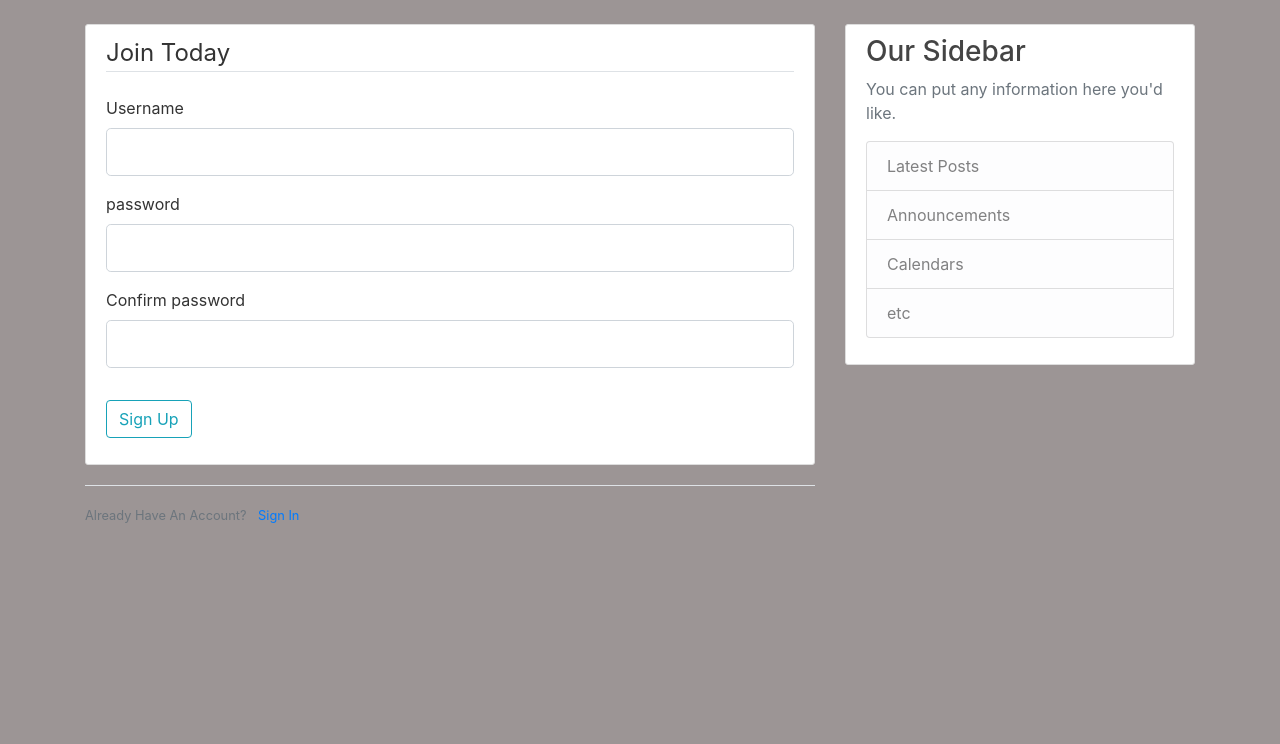
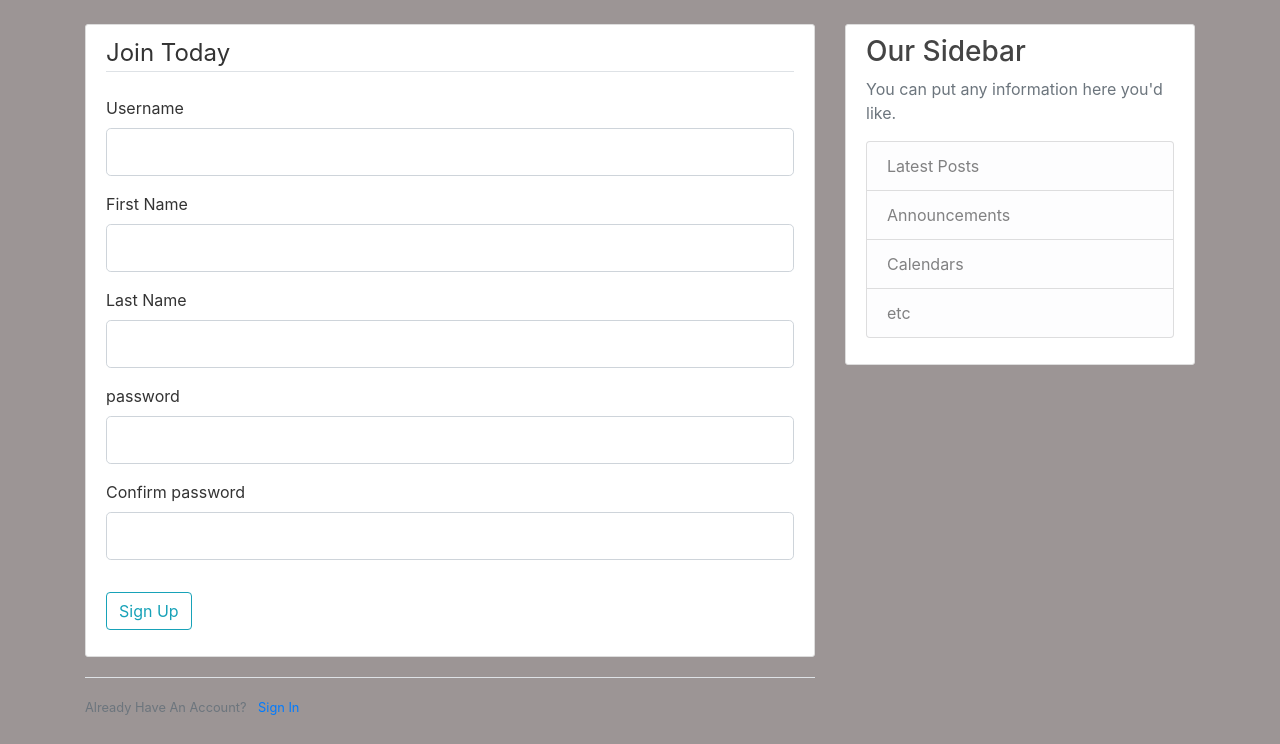
Before and after one commit to lproton98/CS425FinalProject, a Flask app: page /register in a window 1280 px wide. Shown: the part 56-800 px from the top of the page. Run offline with Flask 2, Linux system fonts and the light colour scheme; some libraries are stand-ins or nearby versions.

Commit message:
Added user validation, a edit account page which will be used to add credit cards

```diff
--- a/webstore/__init__.py
+++ b/webstore/__init__.py
@@ -1,6 +1,7 @@
 from flask import Flask
 from flask_sqlalchemy import SQLAlchemy
 from sqlalchemy import create_engine
+from flask_login import LoginManager
 
 app = Flask(__name__)
 app.config['SQLALCHEMY_DATABASE_URI'] = 'postgresql://postgres:harvest091@localhost/OnlineGroceryStore'
@@ -8,5 +9,7 @@ app.config['SECRET_KEY'] = '5791628bb0b13ce0c676dfde280ba245'
 
 db = SQLAlchemy(app)
 
+login_manager = LoginManager(app)
+
 
 from webstore import routes
--- a/webstore/forms.py
+++ b/webstore/forms.py
@@ -1,16 +1,27 @@
 from flask_wtf  import FlaskForm
 from wtforms import StringField, PasswordField, SubmitField
-from wtforms.validators import DataRequired, Length, EqualTo
+from wtforms.validators import DataRequired, Length, EqualTo, ValidationError
+from webstore.models import Customer
 
 
 
 class RegistrationForm(FlaskForm):
     username = StringField('Username',
                             validators=[DataRequired(), Length(min=2, max=20)])
+    first_name = StringField('First Name',
+                            validators=[DataRequired(),Length(min=2,max=20)])
+    last_name = StringField('Last Name',
+                            validators=[DataRequired(),Length(min=2,max=20)])
     password = PasswordField('password', validators=[DataRequired()])
     confirm_password = PasswordField('Confirm password',
                                     validators=[DataRequired(), EqualTo('password')])
     submit = SubmitField('Sign Up')
+
+    def validate_username(self, username):
+        user = Customer.query.filter_by(c_username=username.data).first()
+        if user:
+            raise ValidationError('That Username already exists')
+
 
 
 class CustomerLoginForm(FlaskForm):
--- a/webstore/routes.py
+++ b/webstore/routes.py
@@ -1,7 +1,8 @@
 from flask import render_template, url_for, flash, redirect
-from webstore import app
+from webstore import app, db
 from webstore.forms import RegistrationForm, CustomerLoginForm
 from webstore.models import Customer
+from flask_login import login_user, current_user, logout_user
 
 
 @app.route('/')
@@ -15,17 +16,40 @@ def shop():
 
 @app.route('/login', methods=['GET', 'POST'])
 def customer_login(): #Customer Login page
+    if current_user.is_authenticated:
+        return redirect(url_for('home'))
     form = CustomerLoginForm()
     if form.validate_on_submit(): #checking validation of data
-        flash(f'Account Created for {form.username.data}!', 'success')
+        user = Customer.query.filter_by(c_username=form.username.data).first()
+        if user and (user.password == form.password.data):
+            login_user(user)
+            return redirect(url_for('home'))
+        else:
+            flash(f'Login Unsuccesful, No account exists!', 'danger')
         return redirect(url_for('home'))
 
     return render_template('customerlogin.html', title='Customer Login',form=form)
 
 @app.route('/register', methods=['GET', 'POST'])
 def register():
+    if current_user.is_authenticated:
+        return redirect(url_for('home'))
     form = RegistrationForm()
     if form.validate_on_submit(): #checking validation of data
-        flash(f'Account Created for {form.username.data}!', 'success')
-        return redirect(url_for('home'))
+        customer = Customer(c_username=form.username.data, password=form.password.data,balance=0,
+                            first_name=form.first_name.data, last_name=form.last_name.data)
+        db.session.add(customer)
+        db.session.commit()
+        flash(f'Account Created!', 'success')
+        return redirect(url_for('customer_login'))
     return render_template('register.html', title = 'Register',form=form)
+
+@app.route("/logout")
+def logout():
+    logout_user()
+    return redirect(url_for('home'))
+
+
+@app.route("/account")
+def account():
+    return render_template('account.html', title='Account')
--- /dev/null
+++ b/webstore/templates/account.html
@@ -0,0 +1,4 @@
+{% extends "layout.html" %}
+{% block content %}
+
+{% endblock content %}
--- a/webstore/templates/layout.html
+++ b/webstore/templates/layout.html
@@ -31,8 +31,13 @@
             </div>
             <!-- Navbar Right Side -->
             <div class="navbar-nav">
-              <a class="nav-item nav-link" href="{{ url_for('customer_login') }}">Login</a>
-              <a class="nav-item nav-link" href="{{ url_for('register') }}">Register</a>
+              {% if current_user.is_authenticated %}
+                <a class="nav-item nav-link" href="{{ url_for('account') }}">Edit Account</a>
+                <a class="nav-item nav-link" href="{{ url_for('logout') }}">Logout</a>
+              {% else %}
+                <a class="nav-item nav-link" href="{{ url_for('customer_login') }}">Login</a>
+                <a class="nav-item nav-link" href="{{ url_for('register') }}">Register</a>
+              {% endif %}
             </div>
           </div>
         </div>
--- a/webstore/templates/register.html
+++ b/webstore/templates/register.html
@@ -19,6 +19,36 @@
                         {{ form.username(class="form-control form-control-lg") }}
                     {% endif %}
                 </div>
+                <div class="form-group">
+                    {{ form.first_name.label(class="form-control-label") }}
+
+                    {% if form.first_name.errors %}
+                        {{ form.first_name(class="form-control form-control-lg is-invalid") }}
+                        <div class="invalid-feedback">
+                            {% for error in form.first_name.errors %}
+                                <span>{{ error }}</span>
+                            {% endfor %}
+                        </div>
+                    {% else %}
+                        {{ form.first_name(class="form-control form-control-lg") }}
+                    {% endif %}
+                </div>
+
+                <div class="form-group">
+                    {{ form.last_name.label(class="form-control-label") }}
+
+                    {% if form.last_name.errors %}
+                        {{ form.last_name(class="form-control form-control-lg is-invalid") }}
+                        <div class="invalid-feedback">
+                            {% for error in form.last_name.errors %}
+                                <span>{{ error }}</span>
+                            {% endfor %}
+                        </div>
+                    {% else %}
+                        {{ form.last_name(class="form-control form-control-lg") }}
+                    {% endif %}
+                </div>
+
                 <div class="form-group">
                     {{ form.password.label(class="form-control-label") }}
                     {% if form.password.errors %}
```
Also changed, not shown: webstore/models.py (+9 -2 lines).
